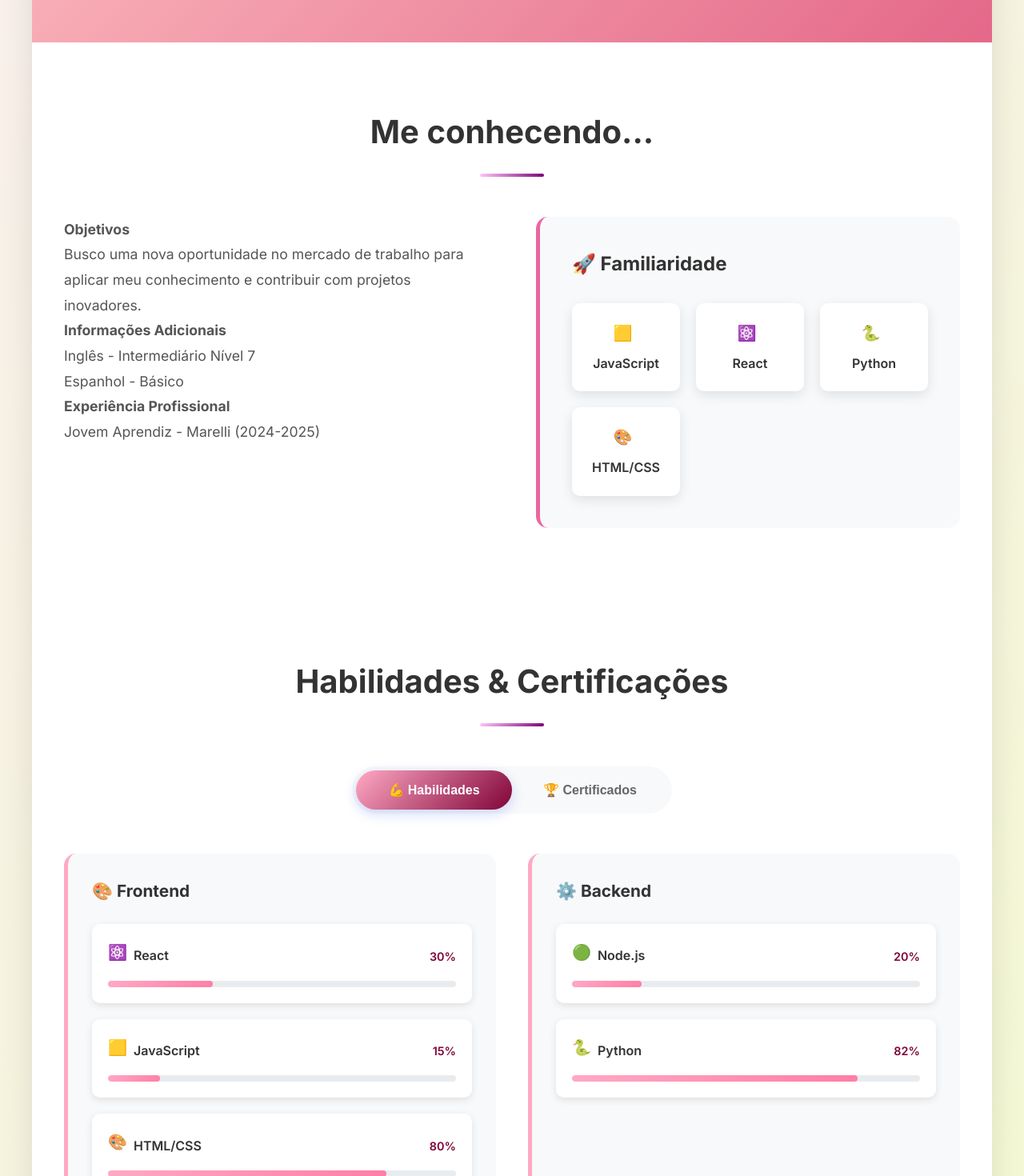
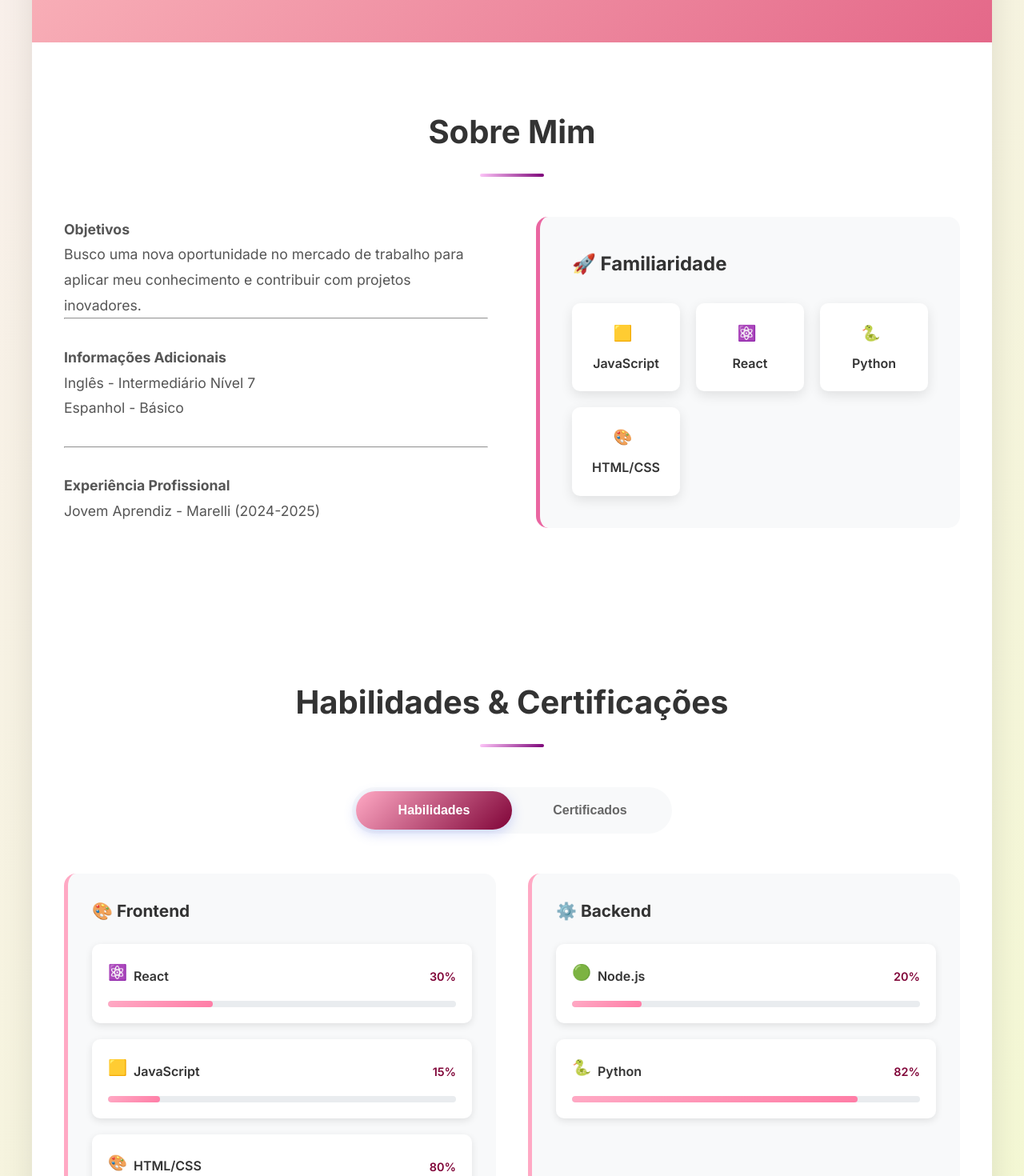
Before and after one commit to dudareal/dudareal.github.io, a React (Vite) app: page / in a window 1280 px wide. Shown: the part 480-1950 px from the top of the page at 80% size. Built offline with nearby package versions, Linux system fonts and the light colour scheme.

Commit message:
ultimo commit

```diff
--- a/src/App.css
+++ b/src/App.css
@@ -2,6 +2,7 @@
   margin: 0;
   padding: 0;
   box-sizing: border-box;
+
 }
 
 body {
--- a/src/components/About.jsx
+++ b/src/components/About.jsx
@@ -10,7 +10,7 @@ const About = () => {
 
   return (
     <section className="about">
-      <h2 className="section-title">Me conhecendo...</h2>
+      <h2 className="section-title">Sobre Mim</h2>
       <div className="about-content">
         <article className="about-text">
           <p>
@@ -20,14 +20,20 @@ const About = () => {
             Busco uma nova oportunidade no mercado de trabalho para
             aplicar meu conhecimento e contribuir com projetos inovadores.
           </p>
+          <hr />
+          <br />
 
           <p>
             <strong>Informações Adicionais</strong>
           </p>
           <p>Inglês - Intermediário Nível 7</p>
           <p>Espanhol - Básico</p>
+          <br />
+          <hr />
+          <br />
           <p><strong>Experiência Profissional</strong></p>
           <p>Jovem Aprendiz - Marelli (2024-2025)</p>
+          <br />
         </article>
 
 
--- a/src/components/Footer.jsx
+++ b/src/components/Footer.jsx
@@ -48,7 +48,7 @@ const Footer = () => {
         </div>
 
         <div className="footer-bottom">
-          <p>&copy; 2024 Eduarda Real. Feito com ❤️ e muito ☕!</p>
+          <p>&copy; 2025. Eduarda Real. Feito com ❤️ e muito ☕!</p>
         </div>
       </div>
     </footer>
--- a/src/components/SkillsCertificates.jsx
+++ b/src/components/SkillsCertificates.jsx
@@ -137,13 +137,13 @@ const SkillsCertificates = () => {
           className={`tab-button ${activeTab === 'skills' ? 'active' : ''}`}
           onClick={() => setActiveTab('skills')}
         >
-          💪 Habilidades
+          Habilidades
         </button>
         <button
           className={`tab-button ${activeTab === 'certificates' ? 'active' : ''}`}
           onClick={() => setActiveTab('certificates')}
         >
-          🏆 Certificados
+           Certificados
         </button>
       </div>
 
```
